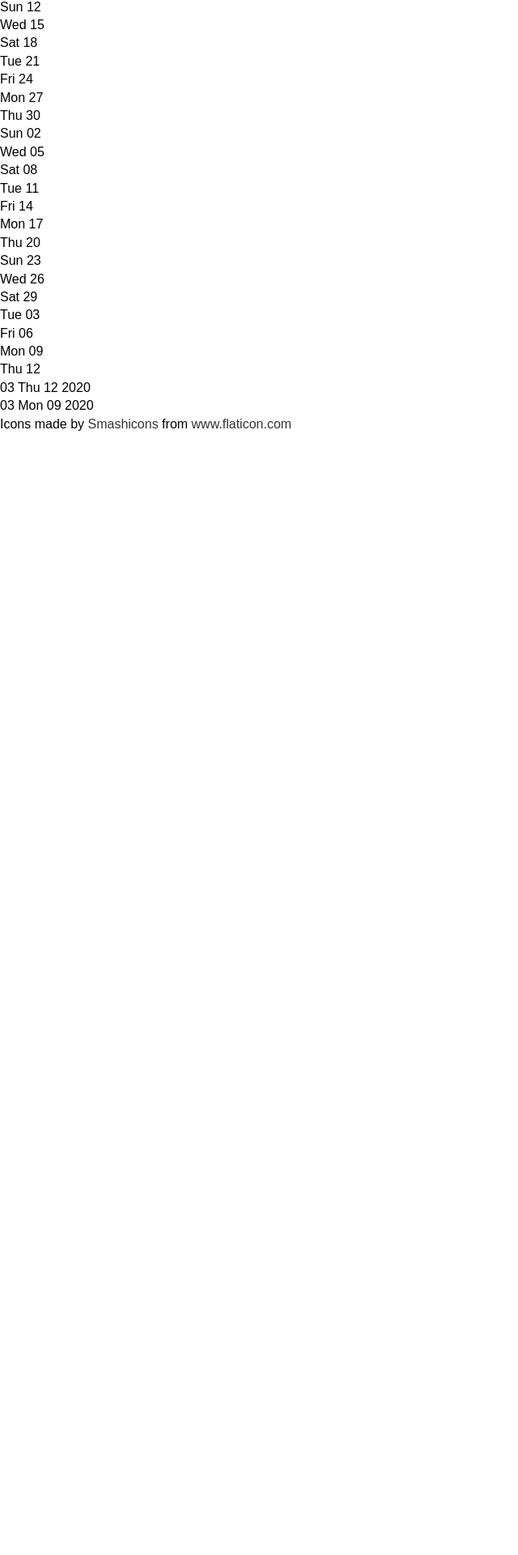
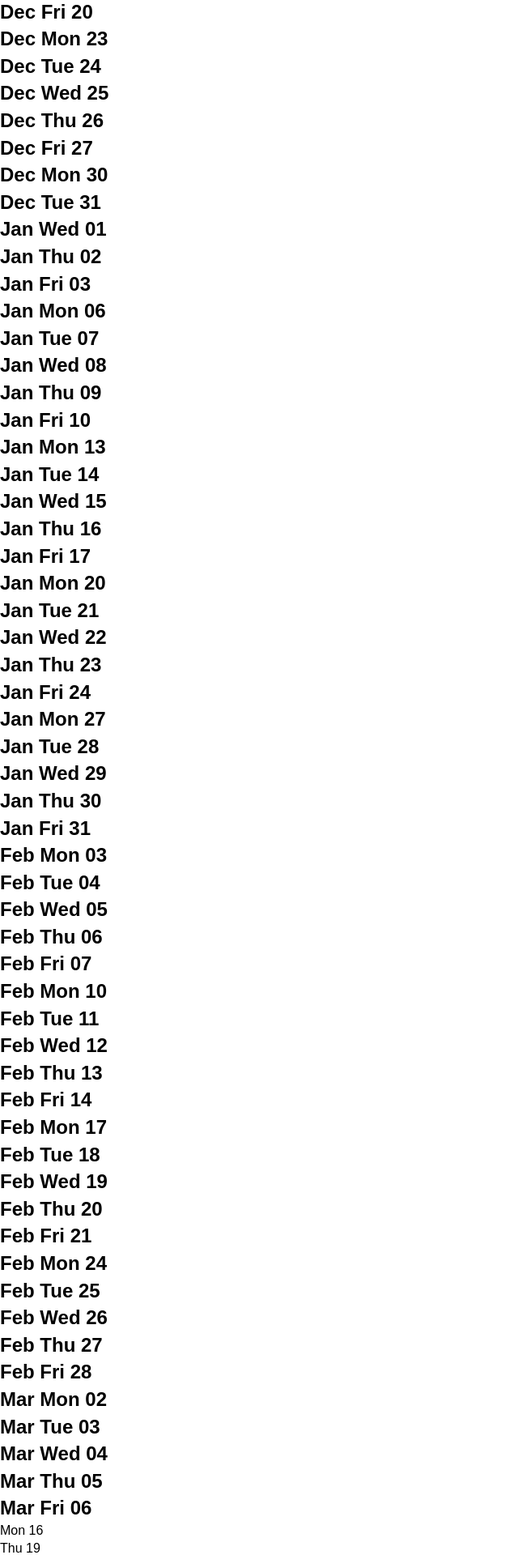
Before and after one commit to JavaOfDoom/tandelorian-watering-schedule, a React (Create React App) app: page / in a window 1280 px wide. Shown: the part 716-2636 px from the top of the page at 81% size, without its empty margins (0-640 px from the left). Before the commit the page ends 1251 px from the top, so only its background shows below. Built offline with nearby package versions, Linux system fonts and the light colour scheme.

Commit message:
Fixed moment date manipulation for multiple "current date" variables. Added logic to not schedule watering on weekends.

```diff
--- a/src/App.js
+++ b/src/App.js
@@ -12,6 +12,7 @@ class App extends Component {
   render() {
     return (
       <div className="App">
+        <h1>Tandelorian Watering Schedule</h1>
         <WateringSchedule plants={this.state.plants} />
         <Calendar />
       </div>
--- a/src/components/Calendar.js
+++ b/src/components/Calendar.js
@@ -1,13 +1,12 @@
 import React, { Component } from 'react'
 import moment from 'moment'
 const startDate = moment().year(2019).month(11).date(16);
-const endDate = moment(startDate).add(12, "weeks");
+const endDate = moment(startDate).add(12, "weeks").subtract(1, "day");
 
 class Calendar extends Component {
   state = {
     dateObject: moment(),
-    allMonths: moment.months(),
-    dayWatering: this.wateringDay
+    allMonths: moment.months()
   };
 
   daysInMonth = () => {
@@ -37,29 +36,48 @@ class Calendar extends Component {
   };
 
   wateringDay = () => {
-    let currentWateringDay = startDate;
-    console.log(currentWateringDay.format("ddd DD"));
+    let currentWateringDay = new moment(startDate);
     let dayToWaterList = [];
-    while (currentWateringDay.isSameOrBefore(endDate)) {
+    dayToWaterList.push(currentWateringDay.format("ddd DD"));
+    while (currentWateringDay.isBefore(endDate)) {
       currentWateringDay = currentWateringDay.add(3, "days");
-      dayToWaterList.push(currentWateringDay.format("ddd DD"));
-      console.log(currentWateringDay.format("ddd DD"));
+      if (currentWateringDay.isoWeekday() === 6) {
+        currentWateringDay.subtract(1, "day");
+        dayToWaterList.push(currentWateringDay.format("ddd DD"));
+      } else if (currentWateringDay.isoWeekday() === 7) {
+        currentWateringDay.add(1, "day");
+        dayToWaterList.push(currentWateringDay.format("ddd DD"));
+      } else if (currentWateringDay.isAfter(endDate)) {
+        break;
+      } else {
+        dayToWaterList.push(currentWateringDay.format("ddd DD"));
+      }
     }
-    console.log(dayToWaterList);
     return dayToWaterList;
+  };
+
+  weekdaysDisplay = () => {
+    let displayDay = new moment(startDate);
+    let weekday = [];
+    weekday.push(displayDay.format("MMM ddd DD"));
+    while (displayDay.isBefore(endDate)) {
+      displayDay = displayDay.add(1, "day");
+      if (displayDay.isoWeekday() !== 6 && displayDay.isoWeekday() !== 7) {
+        weekday.push(displayDay.format("MMM ddd DD"));
+      }
+    }
+    return weekday;
   }
-
-
 
   render() {
     return (
       <div>
-        <ul>{this.wateringDay().map((day, index) => (
-          <li key={index}>{day}</li>
-        ))}
+        <div>{this.weekdaysDisplay().map((weekday, dayIndex) => (
+          <h2 key={dayIndex}>{weekday}</h2>))}
+        </div>
+        <ul>{this.wateringDay().map((day, calendarIndex) => (
+          <li key={calendarIndex}>{day}</li>))}
         </ul>
-        <p>{this.startingDate()}</p>
-        <p>{this.endingDate()}</p>
       </div>
     );
   }
--- a/src/components/WateringSchedule.js
+++ b/src/components/WateringSchedule.js
@@ -2,8 +2,8 @@ import React, { Component } from 'react'
 
 class WateringSchedule extends Component {
   render() {
-    return this.props.plants.map((plants) => (
-      <React.Fragment>
+    return this.props.plants.map((plants, plantIndex) => (
+      <React.Fragment key={plantIndex}>
         <h3>{ plants.name }</h3>
         <h4>{ plants.water_after }</h4>
       </React.Fragment>
```
